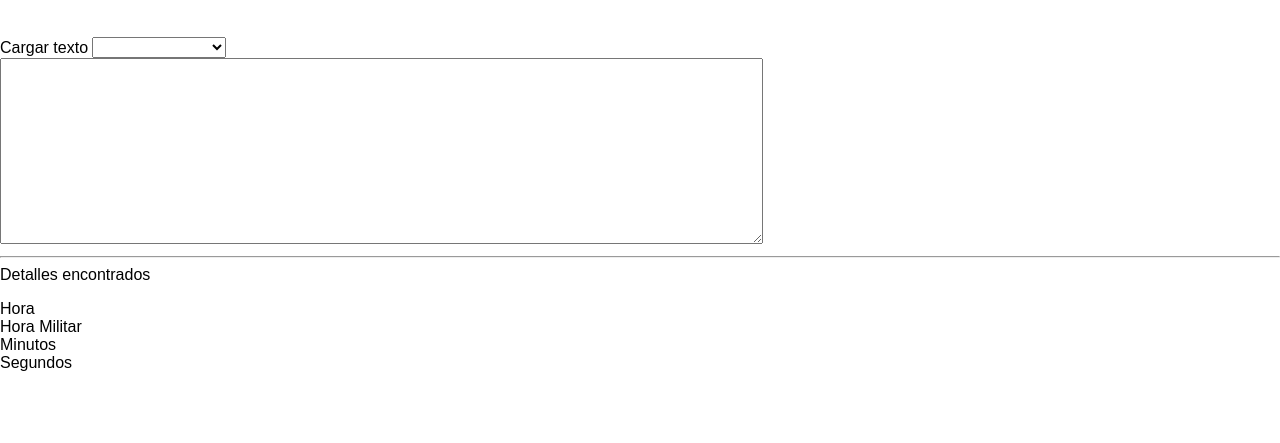
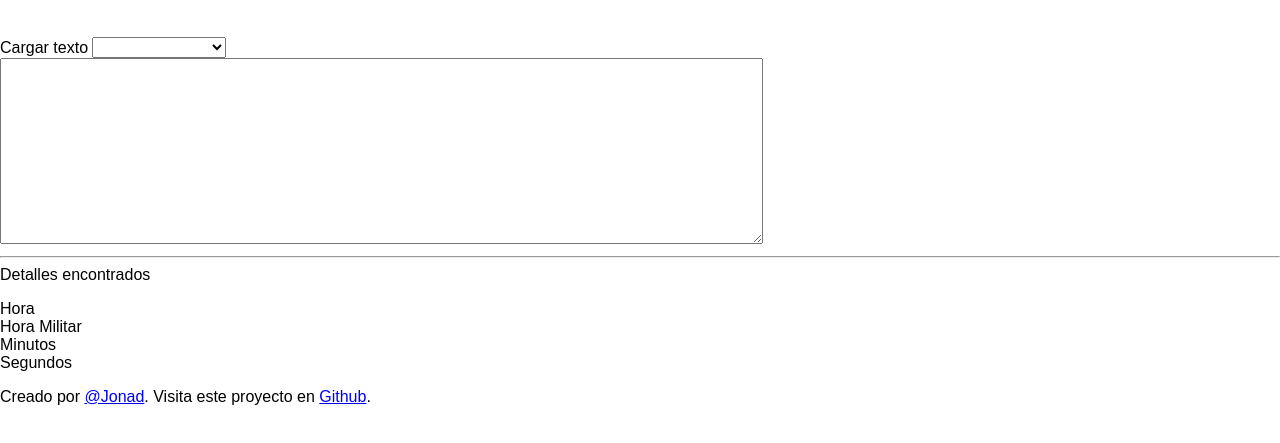
Before and after one commit to JonDotsoy/Detecta-Hora-de-un-Texto, a website: page index.html in a window 1280 px wide. Shown: the part 109-552 px from the top of the page. Drawn offline with Linux system fonts and the light colour scheme.

Commit message:
no message

```diff
--- a/index.html
+++ b/index.html
@@ -40,5 +40,8 @@
 				</dl>
 			</div>
 		</div>
+		<footer>
+			Creado por <a href="http://twitter.com/jonad_in">@Jonad</a>. Visita este proyecto en <a href="https://github.com/alfa30/Detecta-Hora-de-un-Texto">Github</a>.
+		</footer>
 	</body>
 </html>
```
